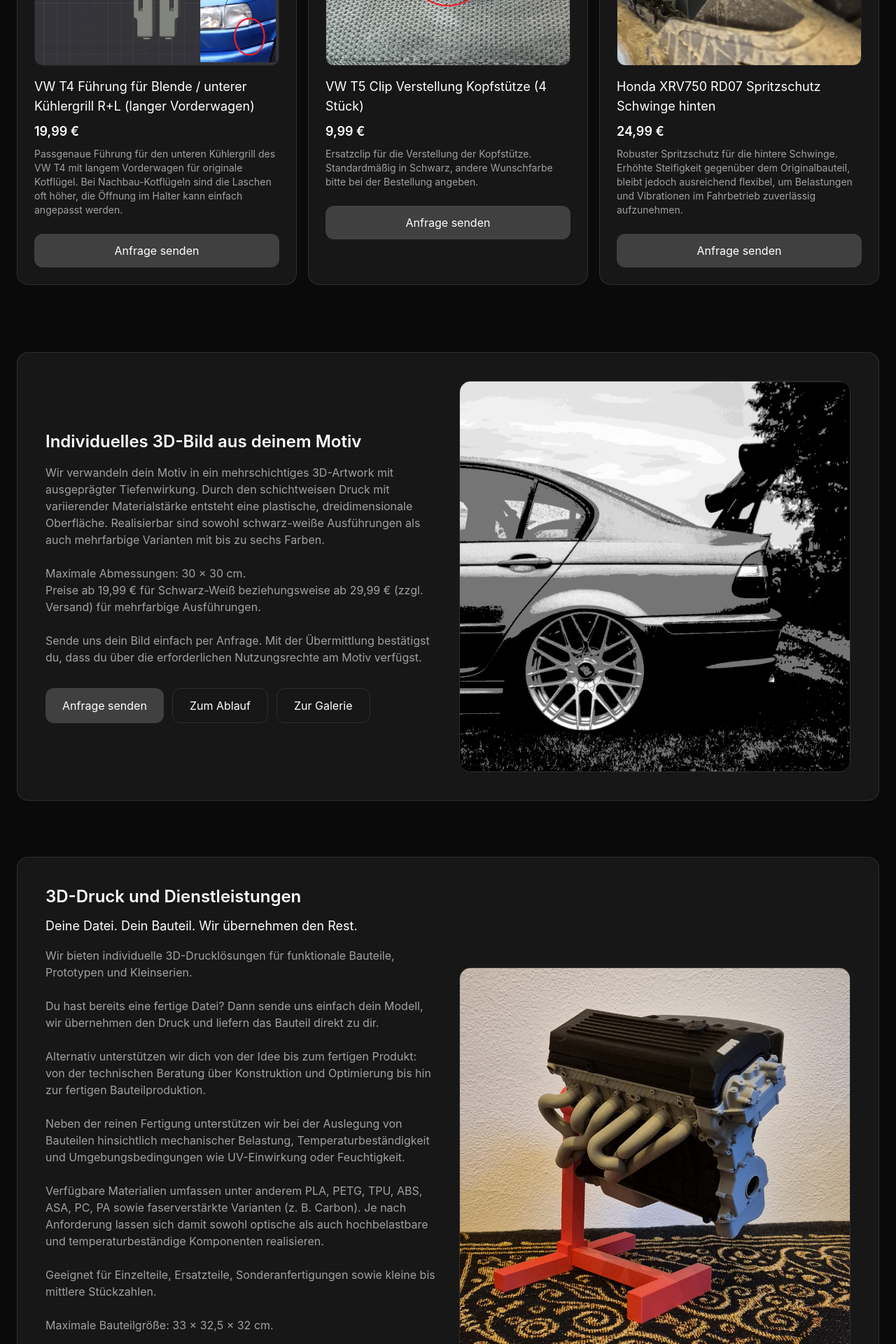
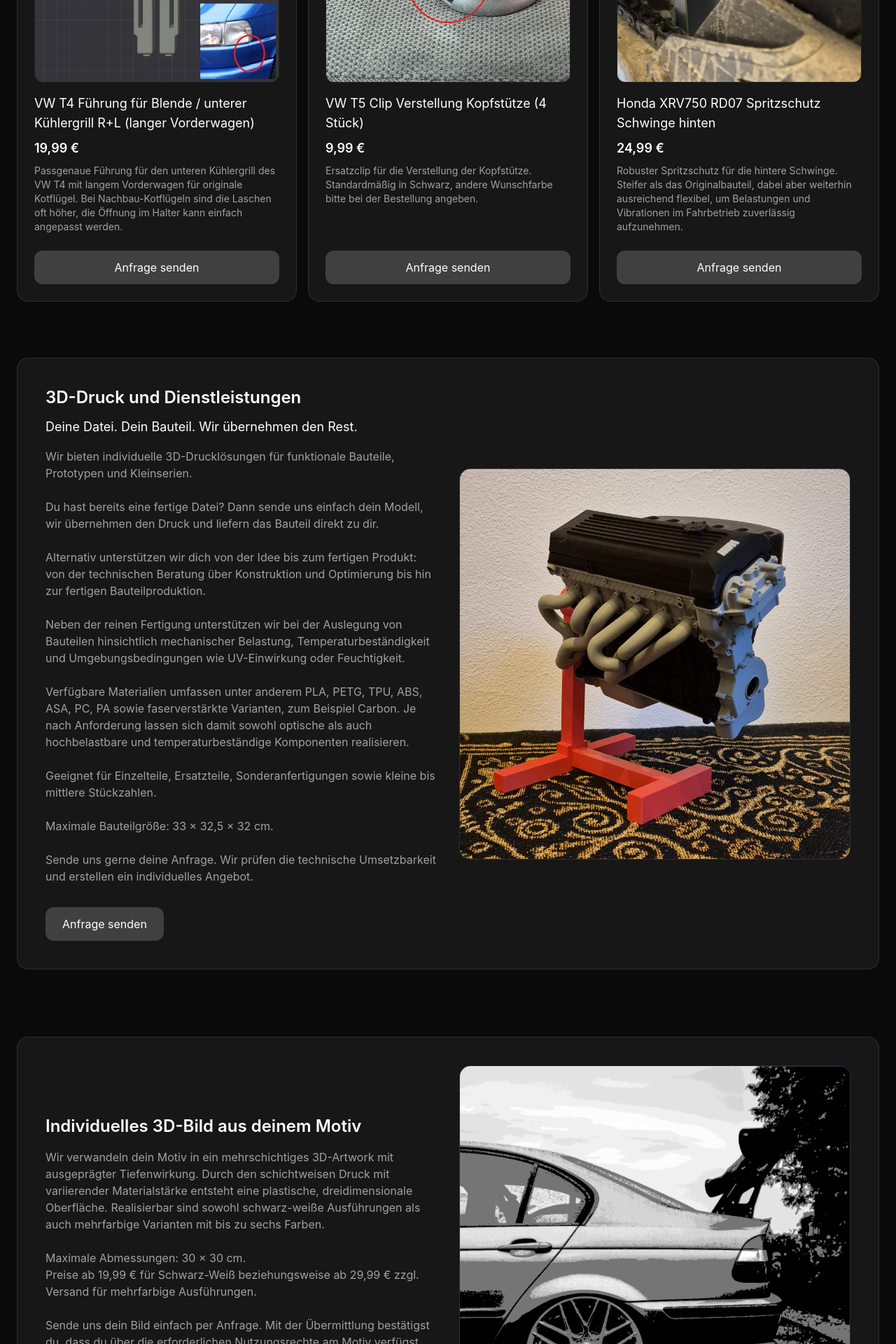
Before and after one commit to WernerG98/glueck-engineering, a React (Vite) app: page / in a window 1280 px wide. Shown: the part 880-2800 px from the top of the page at 70% size. Built offline with nearby package versions, Linux system fonts and the light colour scheme.

Commit message:
Update App.jsx
Komplette Überarbeitung, "Anfrage-Stellen"-Buttons angeglichen

```diff
--- a/src/App.jsx
+++ b/src/App.jsx
@@ -20,7 +20,7 @@ export default function GlueckEngineeringWebsite() {
       name: "Honda XRV750 RD07 Spritzschutz Schwinge hinten",
       image: "/Honda_XRV_RD07_Spritzschutz_Schwinge_hinten.jpg",
       price: "24,99 €",
-      text: "Robuster Spritzschutz für die hintere Schwinge. Erhöhte Steifigkeit gegenüber dem Originalbauteil, bleibt jedoch ausreichend flexibel, um Belastungen und Vibrationen im Fahrbetrieb zuverlässig aufzunehmen.",
+      text: "Robuster Spritzschutz für die hintere Schwinge. Steifer als das Originalbauteil, dabei aber weiterhin ausreichend flexibel, um Belastungen und Vibrationen im Fahrbetrieb zuverlässig aufzunehmen.",
     },
   ];
 
@@ -33,25 +33,15 @@ export default function GlueckEngineeringWebsite() {
     "/Artwork_Wave.png",
   ];
 
-  const [selectedImage, setSelectedImage] = useState(null);
-  const [contactModalOpen, setContactModalOpen] = useState(false);
-  const [requestSubject, setRequestSubject] = useState("");
-  const [requestType, setRequestType] = useState("");
-  const [isSending, setIsSending] = useState(false);
-  const [attachment, setAttachment] = useState(null);
-
   const initialFormData = {
     name: "",
     email: "",
     phone: "",
 
-    // Allgemein
     notes: "",
 
-    // Produkt
     quantity: "1",
 
-    // Custom Artwork
     artworkColorMode: "",
     artworkWidth: "",
     artworkHeight: "",
@@ -59,12 +49,17 @@ export default function GlueckEngineeringWebsite() {
     artworkFrameColor: "",
     artworkQuantity: "1",
 
-    // Service
     serviceMaterial: "Nach Empfehlung",
     serviceApplication: "",
     serviceQuantity: "1",
   };
 
+  const [selectedImage, setSelectedImage] = useState(null);
+  const [contactModalOpen, setContactModalOpen] = useState(false);
+  const [requestSubject, setRequestSubject] = useState("");
+  const [requestType, setRequestType] = useState("");
+  const [isSending, setIsSending] = useState(false);
+  const [attachment, setAttachment] = useState(null);
   const [formData, setFormData] = useState(initialFormData);
 
   const openContactModal = (subject, type) => {
@@ -92,7 +87,10 @@ export default function GlueckEngineeringWebsite() {
         };
       }
 
-      return { ...prev, [name]: value };
+      return {
+        ...prev,
+        [name]: value,
+      };
     });
   };
 
@@ -101,20 +99,17 @@ export default function GlueckEngineeringWebsite() {
     setAttachment(file);
   };
 
-  const submitContactForm = async () => {
+  const validateForm = () => {
     if (!formData.name.trim() || !formData.email.trim()) {
-      alert("Bitte Name und E-Mail ausfüllen.");
-      return;
+      return "Bitte Name und E-Mail ausfüllen.";
     }
 
     if (requestType === "general" && !formData.notes.trim()) {
-      alert("Bitte eine Nachricht eingeben.");
-      return;
+      return "Bitte eine Nachricht eingeben.";
     }
 
     if (requestType === "product" && !formData.quantity.trim()) {
-      alert("Bitte die Anzahl der benötigten Teile angeben.");
-      return;
+      return "Bitte die Anzahl der benötigten Teile angeben.";
     }
 
     if (requestType === "custom") {
@@ -125,13 +120,11 @@ export default function GlueckEngineeringWebsite() {
         !formData.artworkFrame.trim() ||
         !formData.artworkQuantity.trim()
       ) {
-        alert("Bitte alle Pflichtfelder für das individuelle 3D-Artwork ausfüllen.");
-        return;
+        return "Bitte alle Pflichtfelder für das individuelle 3D-Artwork ausfüllen.";
       }
 
       if (formData.artworkFrame === "Ja" && !formData.artworkFrameColor.trim()) {
-        alert("Bitte eine Rahmenfarbe auswählen.");
-        return;
+        return "Bitte eine Rahmenfarbe auswählen.";
       }
     }
 
@@ -141,9 +134,19 @@ export default function GlueckEngineeringWebsite() {
         !formData.serviceApplication.trim() ||
         !formData.serviceQuantity.trim()
       ) {
-        alert("Bitte alle Pflichtfelder für die 3D-Druck Dienstleistung ausfüllen.");
-        return;
+        return "Bitte alle Pflichtfelder für die 3D-Druck Dienstleistung ausfüllen.";
       }
+    }
+
+    return null;
+  };
+
+  const submitContactForm = async () => {
+    const validationError = validateForm();
+
+    if (validationError) {
+      alert(validationError);
+      return;
     }
 
     try {
@@ -190,7 +193,11 @@ export default function GlueckEngineeringWebsite() {
       setFormData(initialFormData);
       setAttachment(null);
     } catch (error) {
-      alert(error instanceof Error ? error.message : "Beim Versand ist ein Fehler aufgetreten.");
+      const message =
+        error instanceof Error
+          ? error.message
+          : "Beim Versand ist ein Fehler aufgetreten.";
+      alert(message);
     } finally {
       setIsSending(false);
     }
@@ -251,8 +258,8 @@ export default function GlueckEngineeringWebsite() {
           </h1>
 
           <p className="mt-6 max-w-2xl text-sm text-neutral-400 sm:text-base">
-            Individuelle Fertigteile, 3D-Artworks und technische
-            3D-Drucklösungen aus einer Hand.
+            Individuelle Fertigteile, technische 3D-Drucklösungen und
+            mehrschichtige 3D-Artworks aus einer Hand.
           </p>
         </section>
 
@@ -263,24 +270,102 @@ export default function GlueckEngineeringWebsite() {
             {fertigteile.map((item, index) => (
               <div
                 key={index}
-                className="flex flex-col rounded-2xl border border-white/10 bg-neutral-900 p-5 sm:p-6"
+                className="flex h-full flex-col rounded-2xl border border-white/10 bg-neutral-900 p-5 sm:p-6"
               >
                 <div className="aspect-square overflow-hidden rounded-xl border border-white/10 bg-neutral-950">
                   {renderFertigteilVisual(item)}
                 </div>
 
-                <h3 className="mt-4 text-base sm:text-lg">{item.name}</h3>
-                <p className="mt-2 text-lg font-semibold text-white">{item.price}</p>
-                <p className="mt-2 text-sm text-neutral-400">{item.text}</p>
+                <div className="mt-4 flex flex-1 flex-col">
+                  <h3 className="text-base sm:text-lg">{item.name}</h3>
+                  <p className="mt-2 text-lg font-semibold text-white">
+                    {item.price}
+                  </p>
+                  <p className="mt-2 text-sm text-neutral-400">{item.text}</p>
 
+                  <div className="mt-auto pt-6">
+                    <button
+                      onClick={() => openContactModal(item.name, "product")}
+                      className="w-full rounded-xl bg-neutral-700 py-3 text-center transition hover:bg-neutral-600"
+                    >
+                      Anfrage senden
+                    </button>
+                  </div>
+                </div>
+              </div>
+            ))}
+          </div>
+        </section>
+
+        <section className="mt-16 sm:mt-20">
+          <div className="grid gap-6 rounded-2xl border border-white/10 bg-neutral-900 p-6 sm:gap-8 sm:p-8 md:grid-cols-2 md:items-center md:p-10">
+            <div className="text-left">
+              <h2 className="text-2xl font-semibold">
+                3D-Druck und Dienstleistungen
+              </h2>
+
+              <p className="mt-3 text-lg text-white">
+                Deine Datei. Dein Bauteil. Wir übernehmen den Rest.
+              </p>
+
+              <p className="mt-4 text-sm text-neutral-400 sm:text-base">
+                Wir bieten individuelle 3D-Drucklösungen für funktionale
+                Bauteile, Prototypen und Kleinserien.
+                <br />
+                <br />
+                Du hast bereits eine fertige Datei? Dann sende uns einfach dein
+                Modell, wir übernehmen den Druck und liefern das Bauteil direkt
+                zu dir.
+                <br />
+                <br />
+                Alternativ unterstützen wir dich von der Idee bis zum fertigen
+                Produkt: von der technischen Beratung über Konstruktion und
+                Optimierung bis hin zur fertigen Bauteilproduktion.
+                <br />
+                <br />
+                Neben der reinen Fertigung unterstützen wir bei der Auslegung
+                von Bauteilen hinsichtlich mechanischer Belastung,
+                Temperaturbeständigkeit und Umgebungsbedingungen wie
+                UV-Einwirkung oder Feuchtigkeit.
+                <br />
+                <br />
+                Verfügbare Materialien umfassen unter anderem PLA, PETG, TPU,
+                ABS, ASA, PC, PA sowie faserverstärkte Varianten, zum Beispiel
+                Carbon. Je nach Anforderung lassen sich damit sowohl optische
+                als auch hochbelastbare und temperaturbeständige Komponenten
+                realisieren.
+                <br />
+                <br />
+                Geeignet für Einzelteile, Ersatzteile, Sonderanfertigungen
+                sowie kleine bis mittlere Stückzahlen.
+                <br />
+                <br />
+                Maximale Bauteilgröße: 33 × 32,5 × 32 cm.
+                <br />
+                <br />
+                Sende uns gerne deine Anfrage. Wir prüfen die technische
+                Umsetzbarkeit und erstellen ein individuelles Angebot.
+              </p>
+
+              <div className="mt-8 flex flex-col gap-3 sm:flex-row sm:flex-wrap">
                 <button
-                  onClick={() => openContactModal(item.name, "product")}
-                  className="mt-6 rounded-xl bg-neutral-700 py-3 text-center transition hover:bg-neutral-600"
+                  onClick={() =>
+                    openContactModal("3D-Druck Dienstleistung", "service")
+                  }
+                  className="inline-block rounded-xl bg-neutral-700 px-6 py-3 text-center transition hover:bg-neutral-600"
                 >
                   Anfrage senden
                 </button>
               </div>
-            ))}
+            </div>
+
+            <div className="overflow-hidden rounded-2xl border border-white/10">
+              <img
+                src="/3D-Druck_S54_Ergebnis.jpg"
+                alt="3D-Druck Dienstleistung"
+                className="h-64 w-full object-cover sm:h-80 md:h-full"
+              />
+            </div>
           </div>
         </section>
 
@@ -292,15 +377,18 @@ export default function GlueckEngineeringWebsite() {
               </h2>
 
               <p className="mt-4 text-sm text-neutral-400 sm:text-base">
-                Wir verwandeln dein Motiv in ein mehrschichtiges 3D-Artwork mit ausgeprägter Tiefenwirkung.
-                Durch den schichtweisen Druck mit variierender Materialstärke entsteht eine plastische, dreidimensionale Oberfläche.
-                Realisierbar sind sowohl schwarz-weiße Ausführungen als auch mehrfarbige Varianten mit bis zu sechs Farben.
+                Wir verwandeln dein Motiv in ein mehrschichtiges 3D-Artwork mit
+                ausgeprägter Tiefenwirkung. Durch den schichtweisen Druck mit
+                variierender Materialstärke entsteht eine plastische,
+                dreidimensionale Oberfläche. Realisierbar sind sowohl
+                schwarz-weiße Ausführungen als auch mehrfarbige Varianten mit
+                bis zu sechs Farben.
                 <br />
                 <br />
                 Maximale Abmessungen: 30 × 30 cm.
                 <br />
                 Preise ab 19,99 € für Schwarz-Weiß beziehungsweise ab 29,99 €
-                (zzgl. Versand) für mehrfarbige Ausführungen.
+                zzgl. Versand für mehrfarbige Ausführungen.
                 <br />
                 <br />
                 Sende uns dein Bild einfach per Anfrage. Mit der Übermittlung
@@ -338,78 +426,6 @@ export default function GlueckEngineeringWebsite() {
               <img
                 src="/Artwork_Stanced_E46.png"
                 alt="3D Artwork BMW E46"
-                className="h-64 w-full object-cover sm:h-80 md:h-full"
-              />
-            </div>
-          </div>
-        </section>
-
-        <section className="mt-16 sm:mt-20">
-          <div className="grid gap-6 rounded-2xl border border-white/10 bg-neutral-900 p-6 sm:gap-8 sm:p-8 md:grid-cols-2 md:items-center md:p-10">
-            <div className="text-left">
-              <h2 className="text-2xl font-semibold">
-                3D-Druck und Dienstleistungen
-              </h2>
-
-              <p className="mt-3 text-lg text-white">
-                Deine Datei. Dein Bauteil. Wir übernehmen den Rest.
-              </p>
-
-              <p className="mt-4 text-sm text-neutral-400 sm:text-base">
-                Wir bieten individuelle 3D-Drucklösungen für funktionale
-                Bauteile, Prototypen und Kleinserien.
-                <br />
-                <br />
-                Du hast bereits eine fertige Datei? Dann sende uns einfach dein
-                Modell, wir übernehmen den Druck und liefern das Bauteil direkt
-                zu dir.
-                <br />
-                <br />
-                Alternativ unterstützen wir dich von der Idee bis zum fertigen
-                Produkt: von der technischen Beratung über Konstruktion und
-                Optimierung bis hin zur fertigen Bauteilproduktion.
-                <br />
-                <br />
-                Neben der reinen Fertigung unterstützen wir bei der Auslegung
-                von Bauteilen hinsichtlich mechanischer Belastung,
-                Temperaturbeständigkeit und Umgebungsbedingungen wie
-                UV-Einwirkung oder Feuchtigkeit.
-                <br />
-                <br />
-                Verfügbare Materialien umfassen unter anderem PLA, PETG, TPU,
-                ABS, ASA, PC, PA sowie faserverstärkte Varianten (z. B.
-                Carbon). Je nach Anforderung lassen sich damit sowohl optische
-                als auch hochbelastbare und temperaturbeständige Komponenten
-                realisieren.
-                <br />
-                <br />
-                Geeignet für Einzelteile, Ersatzteile, Sonderanfertigungen
-                sowie kleine bis mittlere Stückzahlen.
-                <br />
-                <br />
-                Maximale Bauteilgröße: 33 × 32,5 × 32 cm.
-                <br />
-                <br />
-                Sende uns gerne deine Anfrage. Wir prüfen die technische
-                Umsetzbarkeit und erstellen ein individuelles Angebot.
-              </p>
-
-              <div className="mt-8 flex flex-col gap-3 sm:flex-row sm:flex-wrap">
-                <button
-                  onClick={() =>
-                    openContactModal("3D-Druck Dienstleistung", "service")
-                  }
-                  className="inline-block rounded-xl bg-neutral-700 px-6 py-3 text-center transition hover:bg-neutral-600"
-                >
-                  Anfrage senden
-                </button>
-              </div>
-            </div>
-
-            <div className="overflow-hidden rounded-2xl border border-white/10">
-              <img
-                src="/3D-Druck_S54_Ergebnis.jpg"
-                alt="3D-Druck Dienstleistung"
                 className="h-64 w-full object-cover sm:h-80 md:h-full"
               />
             </div>
@@ -537,7 +553,7 @@ export default function GlueckEngineeringWebsite() {
               <span>© Glück Engineering</span>
             </div>
 
-            <div className="text-sm text-center leading-tight">
+            <div className="text-center text-sm leading-tight">
               <div>Inhaber M.Eng. Werner Glück</div>
               <div className="text-neutral-400">94424 Arnstorf</div>
             </div>
```
